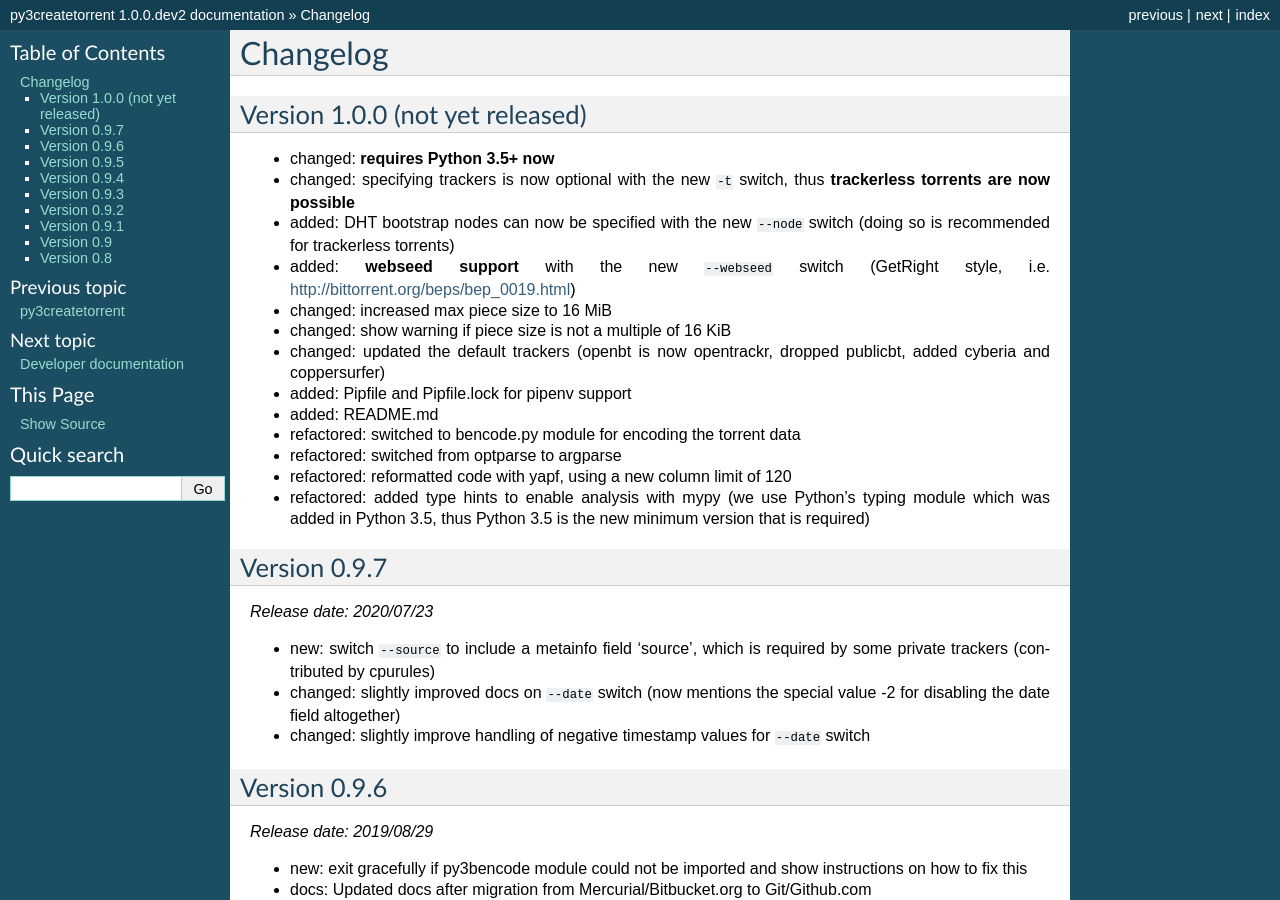
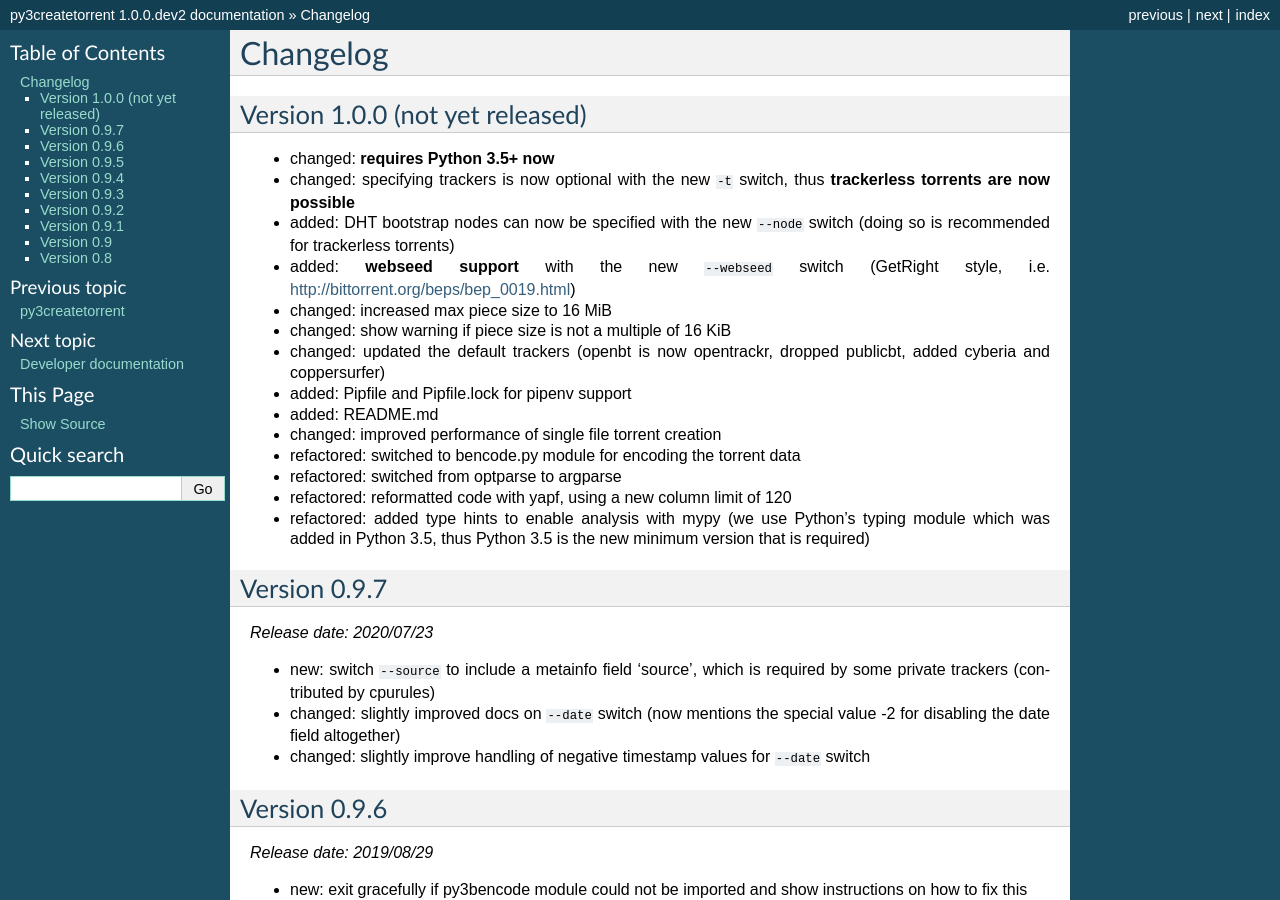
Before and after one commit to rsnitsch/py3createtorrent, a Sphinx documentation site: the page built from docs/source/changelog.rst, in a window 1280 px wide and 900 px high. Built offline with Sphinx 7.4.7, drawn with Linux system fonts in a browser that asks for light colours.

Commit message:
Update changelog

```diff
--- a/docs/source/changelog.rst
+++ b/docs/source/changelog.rst
@@ -15,6 +15,7 @@
 * changed: updated the default trackers (openbt is now opentrackr, dropped publicbt, added cyberia and coppersurfer)
 * added: Pipfile and Pipfile.lock for pipenv support
 * added: README.md
+* changed: improved performance of single file torrent creation
 * refactored: switched to bencode.py module for encoding the torrent data
 * refactored: switched from optparse to argparse
 * refactored: reformatted code with yapf, using a new column limit of 120
```
